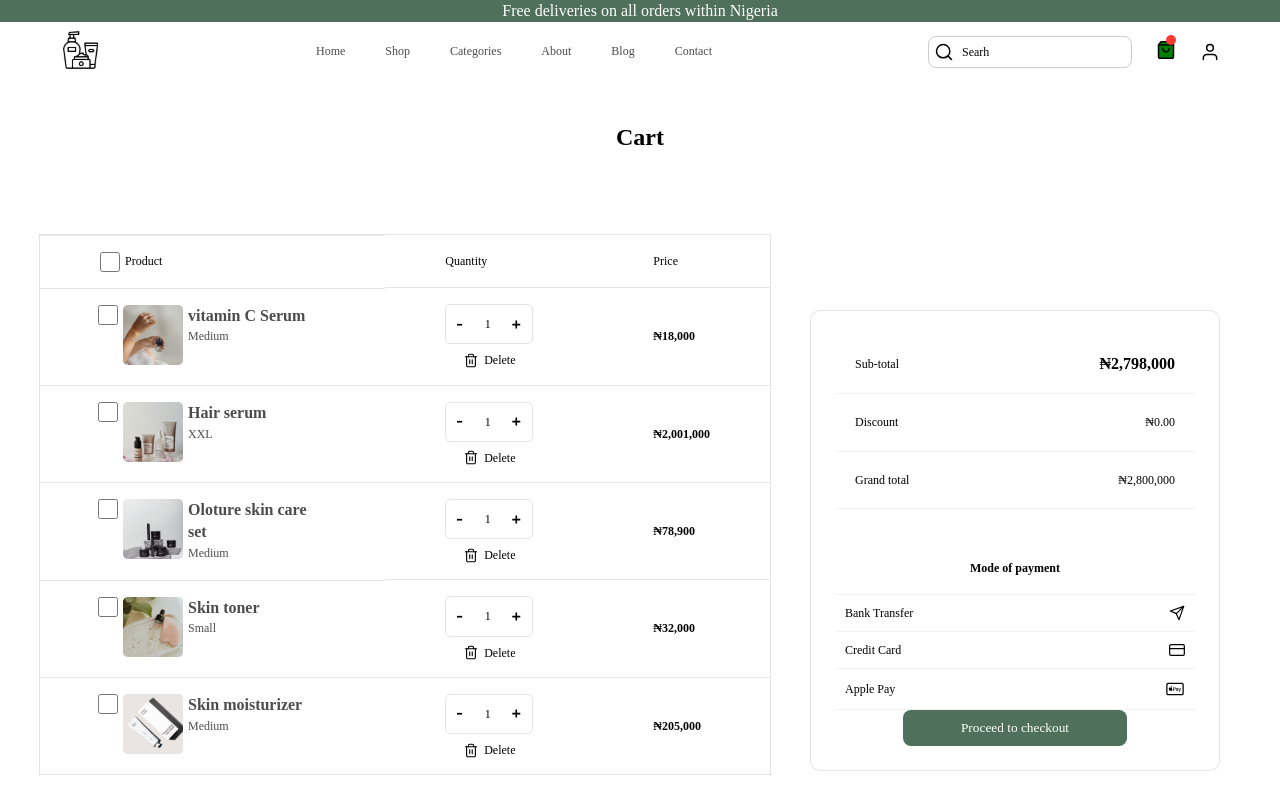
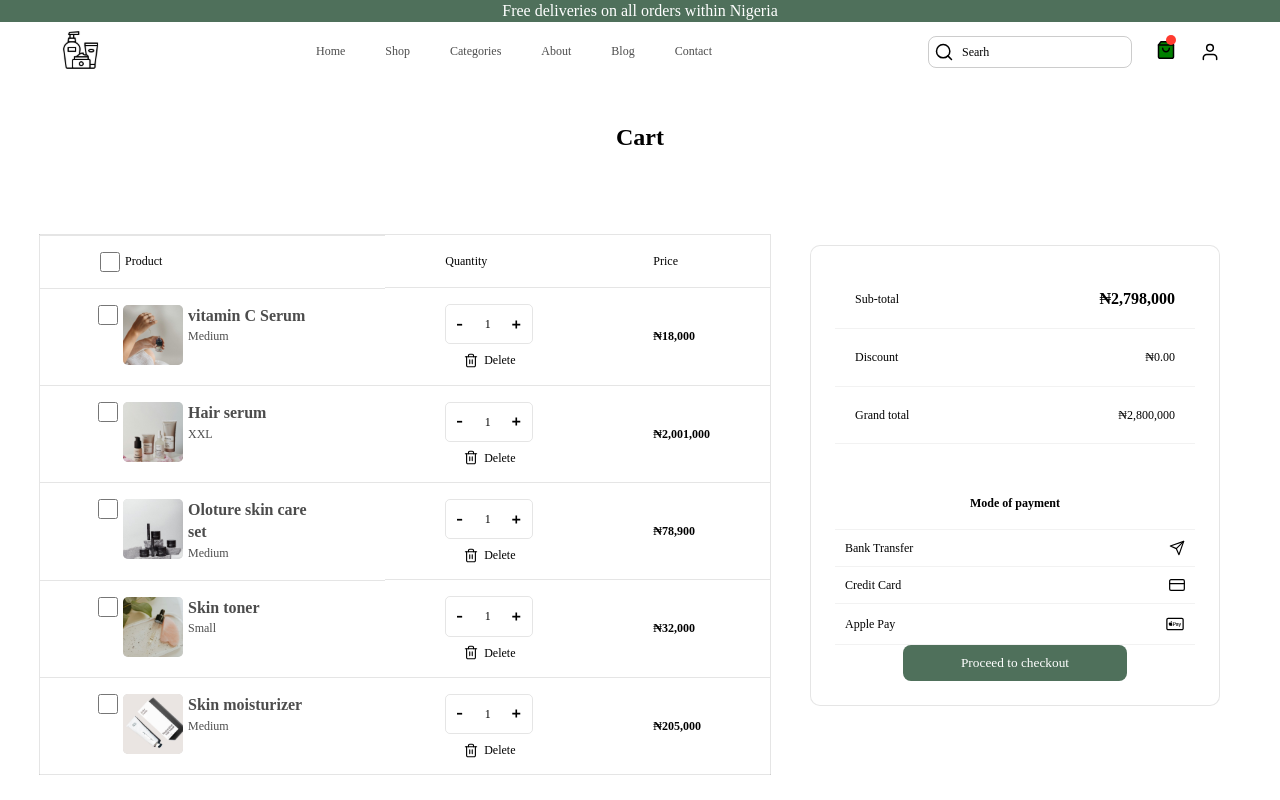
Before and after one commit to rajiss-ctrl/hng-stage-2-task, a React (Vite) app: page /cart-preview-page in a window 1280 px wide. Shown: the top 800 px of the page. Built offline with nearby package versions, Linux system fonts and the light colour scheme.

Commit message:
cart preview

```diff
--- a/src/pages/CartPreviewPage.css
+++ b/src/pages/CartPreviewPage.css
@@ -9,9 +9,9 @@
     padding: 41px 0  104px 0;
 
 }
-.cost{
+/* .cost{
   margin-top: -41px;
-}
+} */
 
 .product-table {
     margin: 20px;
@@ -143,7 +143,7 @@
     width: 410px;
     border: 1px solid rgba(0, 0, 0, 0.1);
     border-radius: 10px;
-    margin-top: -110px;
+    margin-top: -120px;
     padding: 24px;
     }
     section h1.cart-preview{
@@ -250,9 +250,9 @@
   margin: 0 auto;
 }
 
-.cost {
+/* .cost {
   margin-top: 10px;
-}
+} */
 
 .product-table {
   margin: 20px;
```
